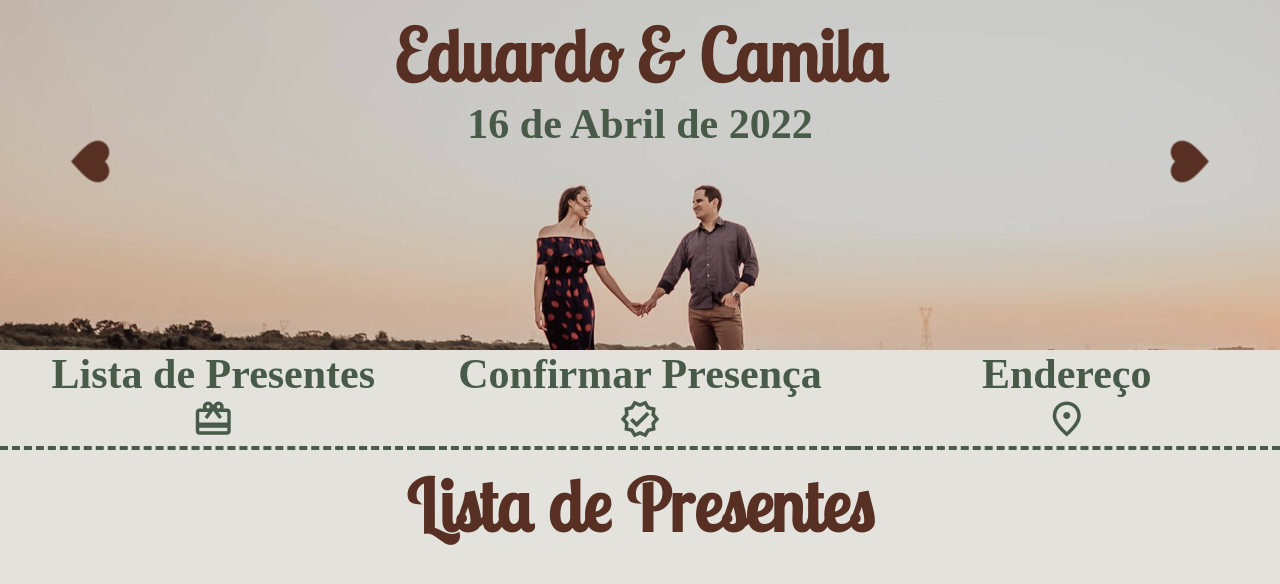
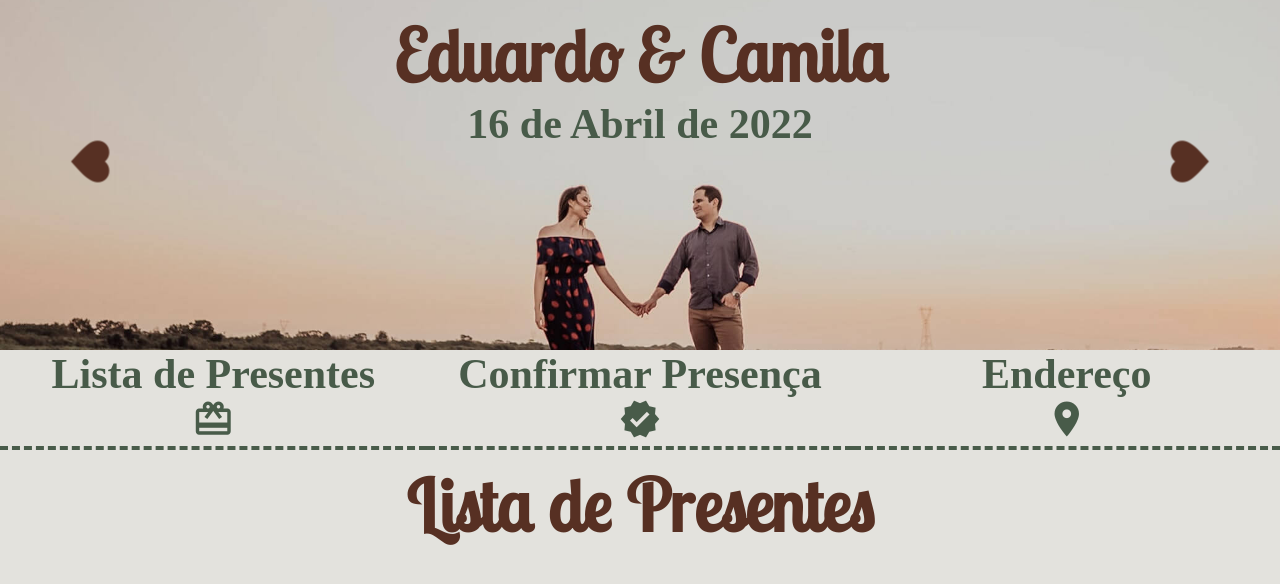
Before and after one commit to edunsouza/wedding-invitation, a Svelte app in the folder app/: page / in a window 1280 px wide. Shown: the top 584 px of the page. Built offline with nearby package versions, Linux system fonts and the light colour scheme; a web font is replaced by a local one.

Commit message:
changing to Material Design filled icons

```diff
--- a/app/public/index.html
+++ b/app/public/index.html
@@ -8,7 +8,7 @@
 	<link rel="icon" type="image/png" href="/favicon.png">
 	<link rel="stylesheet" href="/global.css">
 	<link rel="stylesheet" href="/build/bundle.css">
-	<link rel="stylesheet" href="https://fonts.googleapis.com/icon?family=Material+Icons+Outlined">
+	<link rel="stylesheet" href="https://fonts.googleapis.com/icon?family=Material+Icons">
 	<script defer src="/build/bundle.js"></script>
 </head>
 
--- a/app/src/components/Icon.svelte
+++ b/app/src/components/Icon.svelte
@@ -4,7 +4,7 @@
   export let classes = '';
 </script>
 
-<i class="i-sm material-icons-outlined {color} {classes}" on:click>
+<i class="i-sm material-icons {color} {classes}" on:click>
   {icon}
 </i>
 
```
